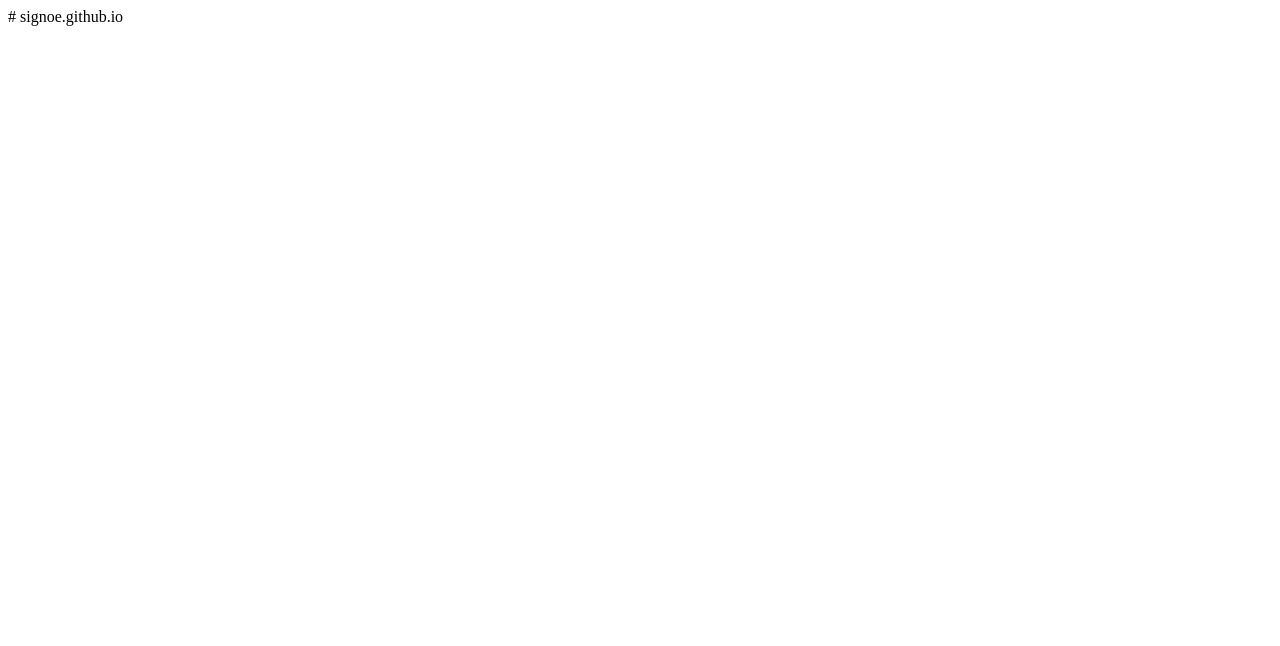
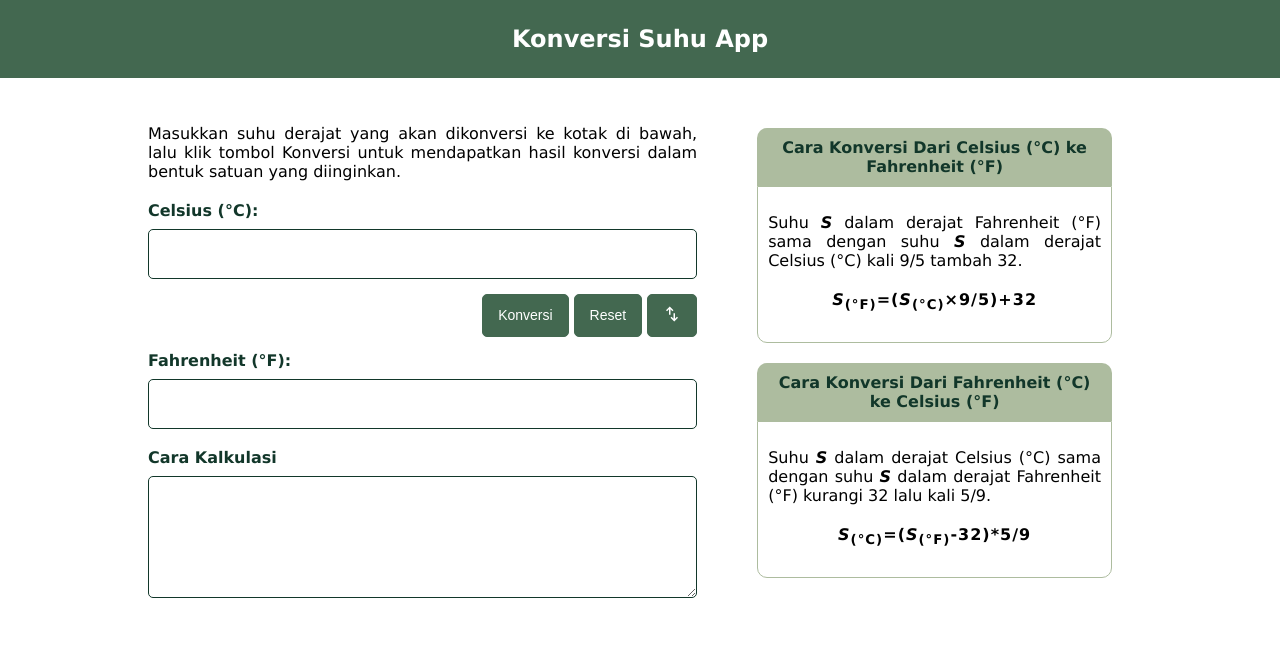
Before and after one commit to signoe/signoe.github.io, a plain HTML site: page index.html in a window 1280 px wide. Drawn offline with Linux system fonts and the light colour scheme.

Commit message:
second commit

```diff
--- /dev/null
+++ b/css/style.css
@@ -0,0 +1,137 @@
+*   {
+    box-sizing: border-box;
+}
+
+body {
+    padding: 0;
+    margin: 0 auto;
+    font-family: Verdana, Geneva, Tahoma, sans-serif;
+    position: relative;
+    min-height: 100%;
+}
+
+header {
+    text-align: center;
+    background-color: #436850;
+    color: white;
+    padding: 5px;
+}
+
+#logo {
+    cursor: pointer;
+}
+
+main {
+    margin: 10px auto;
+    max-width: 90%;
+    display: flex;
+    justify-content: center;
+    flex-direction: column;
+}
+
+p {
+    text-align: justify;
+}
+
+h4 {
+    text-align: center;
+    color: #12372A;
+    background-color: #ADBC9F;
+    padding: 10px;
+    border-radius: 10px 10px 0 0;
+    margin: 0;
+}
+
+.container {
+    margin: 20px 20px;
+}
+
+.form-control {
+    display: flex;
+    flex-direction: column;
+    margin: 10px 0;
+}
+
+.box {
+    border: solid 1px #ADBC9F;
+    border-radius: 0 0 10px 10px;
+    padding: 10px;
+}
+
+label {
+    margin: 4px 0;
+    color: #12372A;
+    font-weight: bold;
+}
+
+input {
+    border: solid 1px #12372A;
+    border-radius: 5px;
+    padding: 15px 10px;
+    margin: 5px 0;
+    font-size: 16px;
+    color: #12372A;
+    font-weight: bold;
+}
+
+textarea {
+    border: solid 1px #12372A;
+    border-radius: 5px;
+    padding: 15px 10px;
+    margin: 5px 0;
+    font-size: 16px;
+    font-weight: bold;
+    color: #12372A;
+}
+
+.action {
+    display: flex;
+    justify-content: flex-end;
+    gap: 5px;
+}
+
+button {
+    padding: 10px 15px;
+    border-radius: 5px;
+    border: solid 1px #436850;
+    background-color: #436850;
+    color: white;
+    cursor: pointer;
+    font-size: 14px;
+}
+
+button:hover {
+    opacity: .95;
+}
+
+button:active {
+    box-shadow: 0 1px 4px #12372A;
+}
+
+.formula {
+    text-align: center;
+    font-weight: bold;
+    letter-spacing: 1px;
+    margin: 20px 0;
+}
+
+.bold {
+    font-weight: bold;
+}
+
+.italic {
+    font-style: italic;
+}
+
+@media screen and (min-width: 1024px) {
+    main {
+        max-width: 80%;
+        flex-direction: row;
+    }
+}
+
+@media screen and (max-width: 425px) {
+    .formula {
+        font-size: 14px;
+    }
+}
--- a/index.html
+++ b/index.html
@@ -1 +1,55 @@
-# signoe.github.io
+<!DOCTYPE html>
+<html lang="en">
+<head>
+    <meta charset="UTF-8">
+    <meta name="viewport" content="width=device-width, initial-scale=1.0">
+    <title>Konversi Suhu</title>
+    <link rel="stylesheet" href="css/style.css">
+</head>
+<body>
+    <header>
+        <h2 id="logo">Konversi Suhu App</h2>
+    </header>
+    <main>
+        <div class="container">
+            <p>Masukkan suhu derajat yang akan dikonversi ke kotak di bawah, lalu klik tombol Konversi untuk mendapatkan hasil konversi dalam bentuk satuan yang diinginkan.</p>
+            <form id="conversionTemperature">
+                <div class="form-control">
+                    <label for="input">Celsius (°C):</label>
+                    <input type="number" name="input" id="input">
+                </div>
+                <div class="action">
+                    <button type="submit" id="konversi">Konversi</button>
+                    <button type="reset" id="reset">Reset</button>
+                    <button type="button" id="reverse"><img src="assets/swap_vert.svg" alt=""></button>
+                </div>
+                <div class="form-control">
+                    <label for="result">Fahrenheit (°F):</label>
+                    <input type="number" name="result" id="result" readonly>
+                </div>
+                <div class="form-control">
+                    <label for="kalkulasi">Cara Kalkulasi</label>
+                    <textarea name="" id="kalkulasi" cols="10" rows="5" readonly></textarea>
+                </div>
+            </form>
+        </div>
+        <div class="container">
+            <div class="container">
+                <h4>Cara Konversi Dari Celsius (°C) ke Fahrenheit (°F)</h4>
+                <div class="box">
+                    <p>Suhu <span class="bold italic">S</span> dalam derajat Fahrenheit (°F) sama dengan suhu <span class="bold italic">S</span> dalam derajat Celsius (°C) kali 9/5 tambah 32.</p>
+                    <p class="formula"><span class="italic">S</span><sub>(°F)</sub>=(<span class="italic">S</span><sub>(°C)</sub>×9/5)+32</p>
+                </div>
+            </div>
+            <div class="container">
+                <h4>Cara Konversi Dari Fahrenheit (°C) ke Celsius (°F)</h4>
+                <div class="box">
+                    <p>Suhu <span class="bold italic">S</span> dalam derajat Celsius (°C) sama dengan suhu <span class="bold italic">S</span> dalam derajat Fahrenheit (°F) kurangi 32 lalu kali 5/9.</p>
+                    <p class="formula"><span class="italic">S</span><sub>(°C)</sub>=(<span class="italic">S</span><sub>(°F)</sub>-32)*5/9</p>
+                </div>
+            </div>
+        </div>
+    </main>
+    <script src="js/script.js"></script>
+</body>
+</html>
--- /dev/null
+++ b/js/script.js
@@ -0,0 +1,44 @@
+const submitForm = document.querySelector('#conversionTemperature');
+const inputTemperature = document.querySelector('#input');
+const resultTemperature = document.querySelector('#result');
+const kalkulasi = document.querySelector('#kalkulasi');
+const reverse = document.querySelector('#reverse');
+
+submitForm.addEventListener('submit', function(event) {
+    event.preventDefault();
+    const labels = inputTemperature.labels;
+    showResult(labels, inputTemperature.value);
+})
+
+reverse.addEventListener('click', function() {
+    let temp;
+    const labelInput = inputTemperature.labels;
+    const labelResult = resultTemperature.labels;
+
+    temp = labelInput[0].textContent;
+    labelInput[0].textContent = labelResult[0].textContent;
+    labelResult[0].textContent = temp;
+
+    const labels = inputTemperature.labels;
+    showResult(labels, inputTemperature.value);
+});
+
+const showResult = (labels, inputTemperature) => {
+    if (inputTemperature !== '' && labels[0].textContent === "Celsius (°C):") {
+        const result = celsiusToFahrenheit(inputTemperature);
+
+        resultTemperature.value = Math.round(result * 10) / 10;
+        kalkulasi.value = `${inputTemperature}°C * (9/5) + 32 = ${resultTemperature.value}°F`;
+    } else if (inputTemperature !== '' && labels[0].textContent === "Fahrenheit (°F):") {
+        const result = fahrenheitToCelsius(inputTemperature);
+
+        resultTemperature.value = Math.round(result * 10) / 10;
+        kalkulasi.value = `(${inputTemperature}°F - 32) * (5/9) = ${resultTemperature.value}°C`;
+    } else {
+        resultTemperature.value = '';
+        kalkulasi.value = '';
+    }
+}
+
+const celsiusToFahrenheit = (temperature) => (temperature * (9/5)) + 32;
+const fahrenheitToCelsius = (temperature) => (temperature - 32) * (5/9);
```
Also changed, not shown: assets/swap_vert.svg (added).
